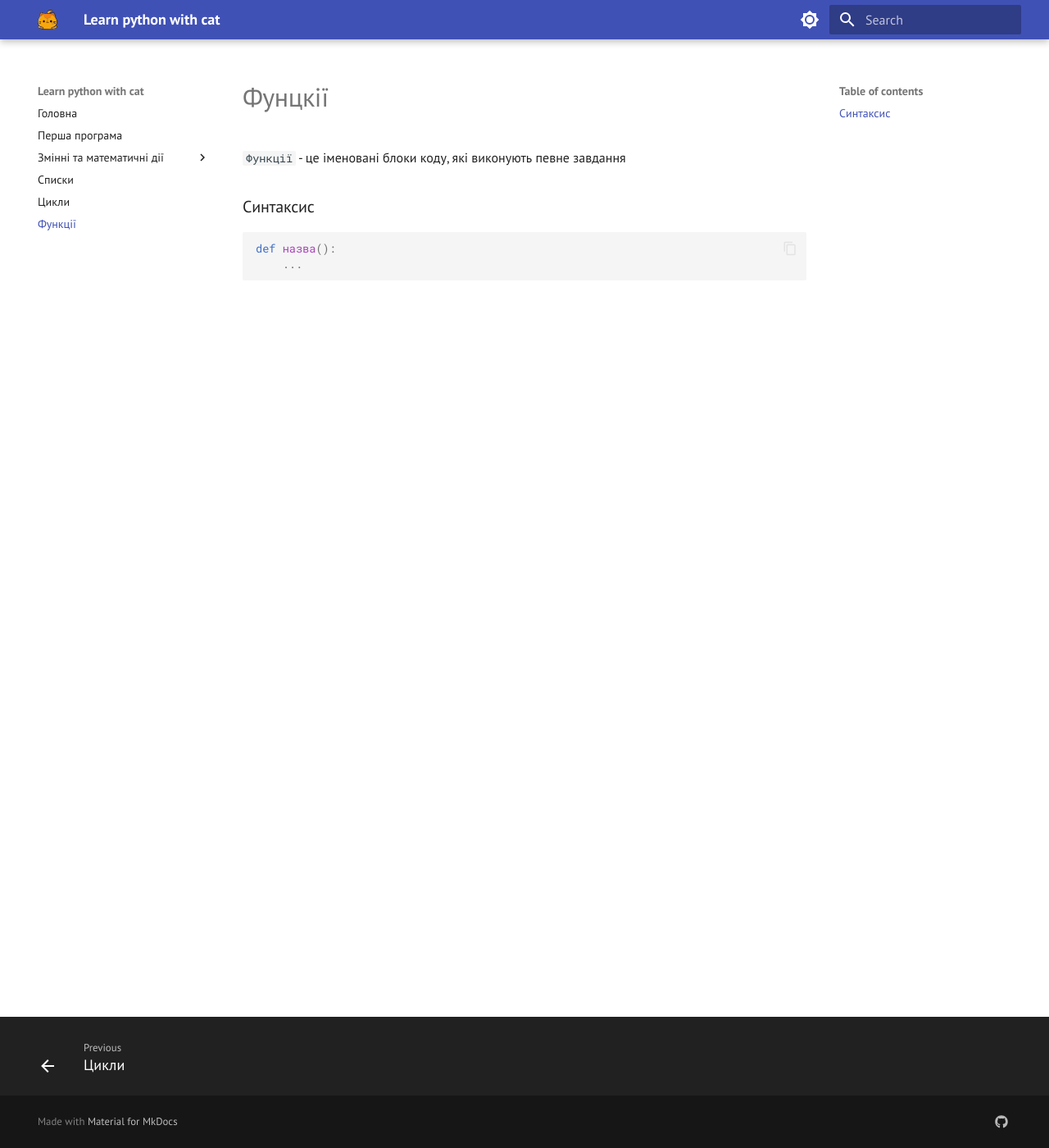
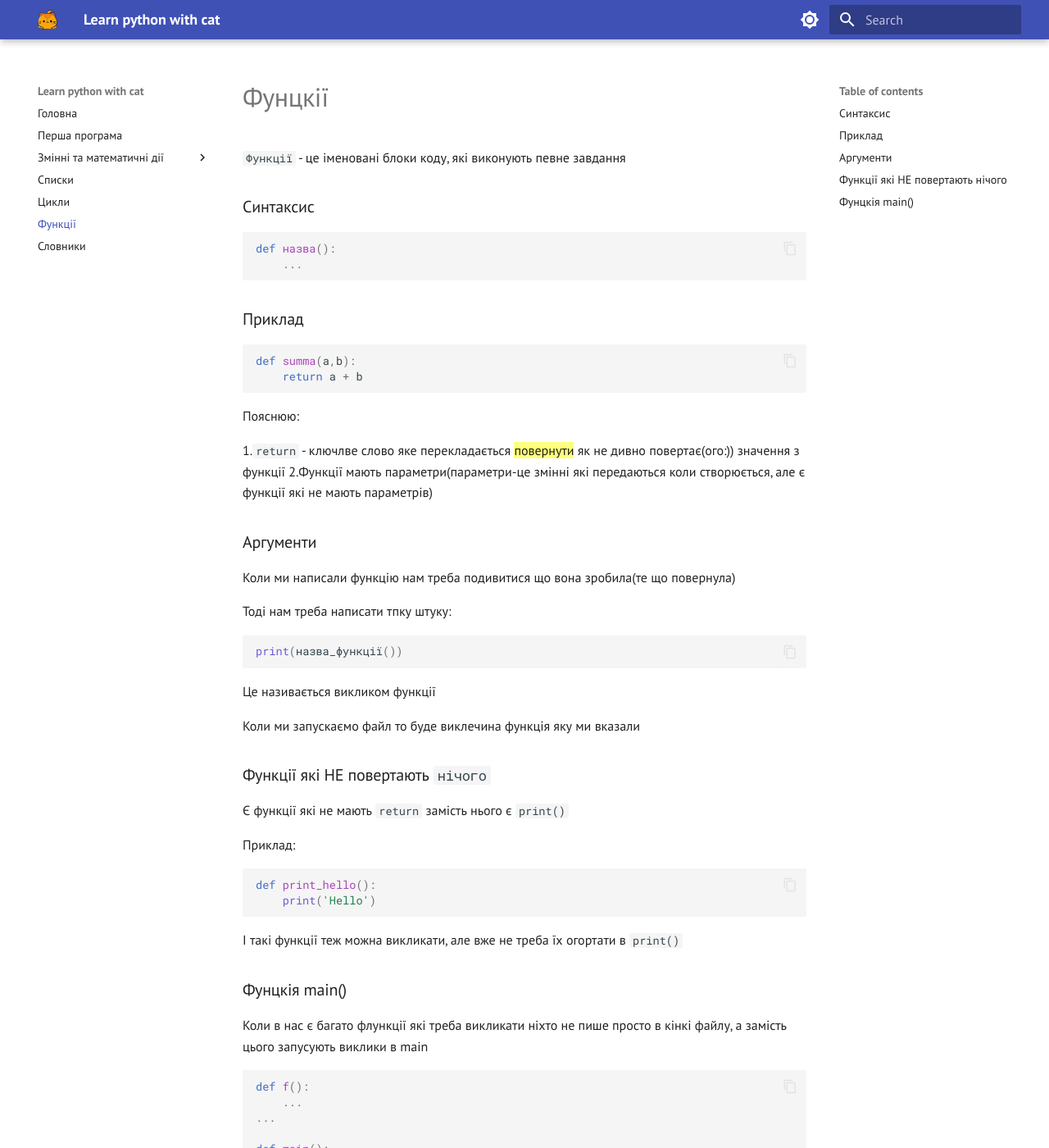
Before and after one commit to mickche/learn_python, an MkDocs documentation site: the page built from docs/def.md, in a window 1280 px wide and 1400 px high. Shown: the whole window at 82% size. Built offline with MkDocs 1.6.1 and Material for MkDocs 9.7.7, drawn with Linux system fonts in a browser that asks for light colours; comment, search, counter and statistics services are not loaded; some of the changed text lies outside the part shown.

Commit message:
start dict.md

````diff
--- a/docs/def.md
+++ b/docs/def.md
@@ -10,3 +10,70 @@ def назва():
     ...
 
 ```
+
+
+### Приклад
+
+``` python
+
+def summa(a,b):
+    return a + b
+
+```
+
+Пояснюю:
+
+1.`return` - ключлве слово яке перекладається ==повернути== як не дивно повертає(ого:)) значення з функції
+2.Функції мають параметри(параметри-це змінні які передаються коли створюється,  але є функції які не мають параметрів)
+
+### Аргументи
+
+Коли ми написали функцію нам треба подивитися що вона зробила(те що повернула)
+
+Тоді нам треба написати тпку штуку:
+
+``` python
+
+print(назва_функції())
+
+```
+
+Це називається викликом функції
+
+Коли ми запускаємо файл то буде виклечина функція яку ми вказали
+
+
+### Функції які НЕ повертають `нічого`
+
+Є функції які не мають `return` замість нього є `print()`
+
+Приклад:
+
+``` python
+
+def print_hello():
+    print('Hello')
+
+```
+
+І такі функції теж можна викликати, але вже не треба їх огортати в `print()`
+
+
+### Фунцкія main()
+
+
+Коли в нас є багато флункції які треба викликати ніхто не пише просто в кінкі файлу, а замість цього запусують виклики в main
+
+``` python
+
+def f():
+    ...
+...
+
+def main():
+    f()
+    ...
+
+main()
+
+```
--- a/mkdocs.yml
+++ b/mkdocs.yml
@@ -7,11 +7,15 @@ theme:
   favicon: assets/favicon.ico
   font:
     text: PT Sans
+  icon:
+    annotation: material/arrow-right-circle
 
   features:
     - content.tabs.link
     - navigation.footer
     - content.code.copy
+    - content.code.annotate
+
 
   palette:
     - media: "(prefers-color-scheme: light)"
@@ -52,22 +56,19 @@ nav:
 
   - Функції: def.md
 
+  - Словники: dict.md
+
 markdown_extensions:
-  - py3ownx.highlight:
+  - pymdownx.highlight:
       anchor_linenums: true
       line_spans: __span
       pygments_lang_class: true
 
+  - pymdownx.inlinehilite
+  - pymdownx.snippets
   - pymdownx.superfences
-
-  - pymdownx.inlinehilite
-
-  - admonition
-
   - pymdownx.details
-
   - pymdownx.mark
-
 extra:
   social:
     - icon: fontawesome/brands/github
--- a/pyproject.toml
+++ b/pyproject.toml
@@ -7,5 +7,6 @@ requires-python = ">=3.14"
 dependencies = [
     "mkdocs>=1.6.1",
     "mkdocs-material>=9.7.1",
+    "pymdown-extensions>=10.20.1",
     "rich>=15.0.0",
 ]
````
Also changed, not shown: docs/dict.md (added, +70 -0 lines), docs/for.md (+9 -9 lines), docs/variables.md (+7 -7 lines), 2 other files.
